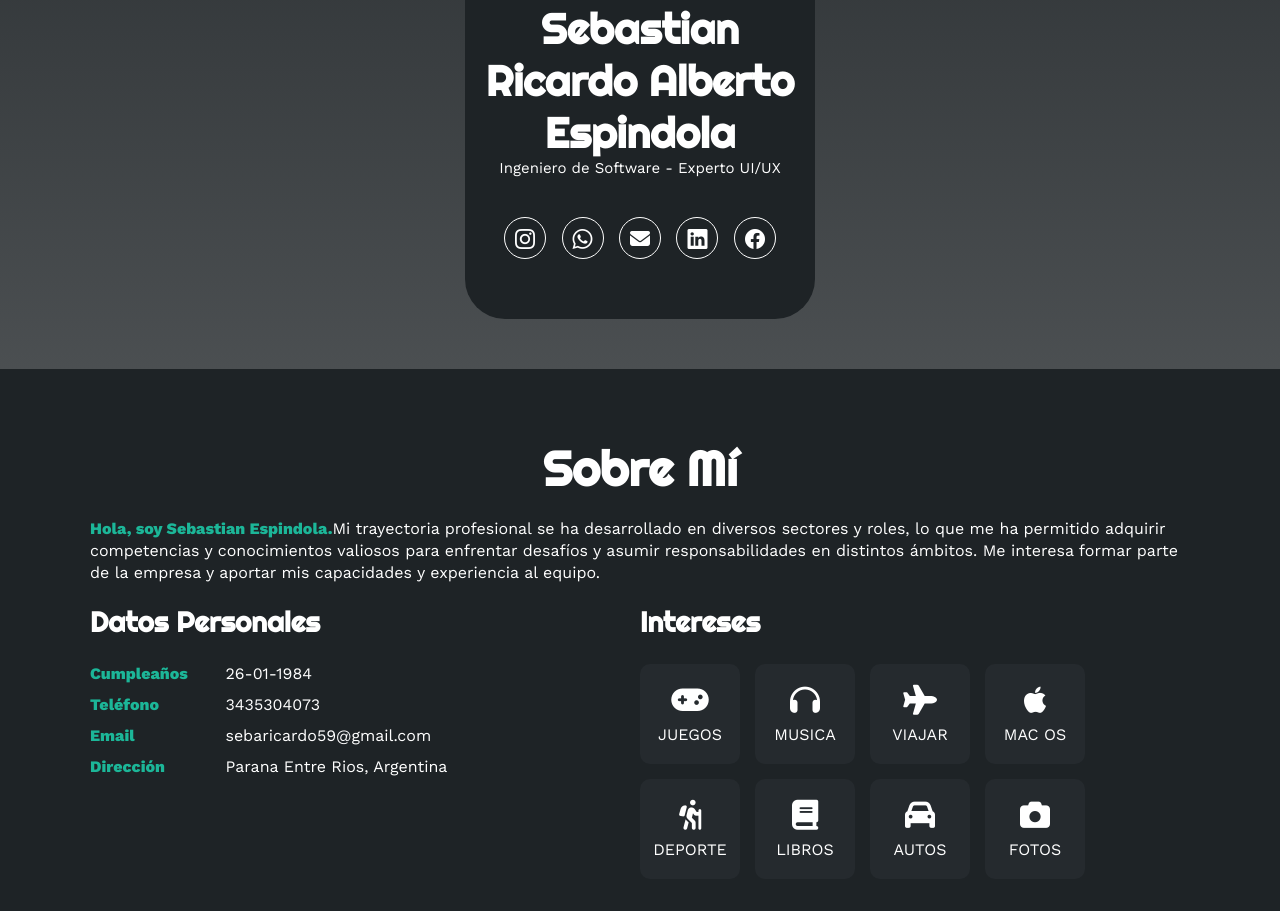
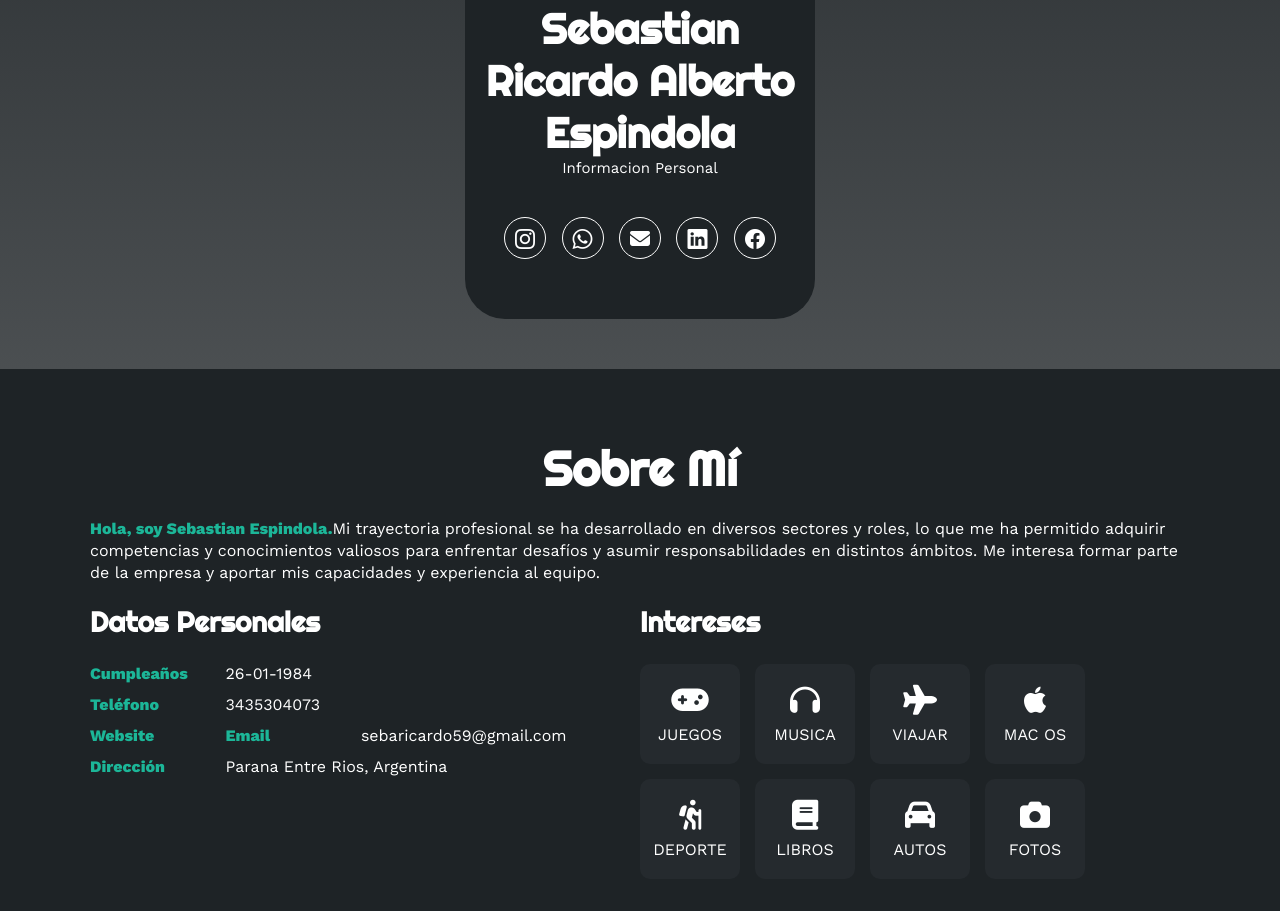
Before and after one commit to ricky2226/Ricky2226.github.oi, a plain HTML site: page index.html in a window 1280 px wide. Shown: the part 431-1342 px from the top of the page. Drawn offline with nearby package versions, Linux system fonts and the light colour scheme.

Commit message:
Update index.html

```diff
--- a/index.html
+++ b/index.html
@@ -38,7 +38,7 @@
                 <img src="img/sebita1.jpg.png" alt="">
             </div>
             <h1>Sebastian Ricardo Alberto Espindola</h1>
-            <h2>Ingeniero de Software - Experto UI/UX</h2>
+            <h2>Informacion Personal</h2>
             <div class="redes">
                 <link rel="stylesheet" href="https://cdn.jsdelivr.net/npm/bootstrap-icons@1.11.3/font/bootstrap-icons.min.css">
                 <a href="https://instagram.com/espindolasebastian26" target="_blank"><i class="bi bi-instagram"></i></a>
@@ -73,6 +73,8 @@
                             3435304073
                         </li>
                         <li>
+                              <strong>Website</strong>
+                               <a href="https://ricky2226.github.io/Ricky2226.github.oi/"  target="_blank"><i class="bi bi-site.google.com"></i></a>
                             <strong>Email</strong>
                             sebaricardo59@gmail.com
                         </li>
```
